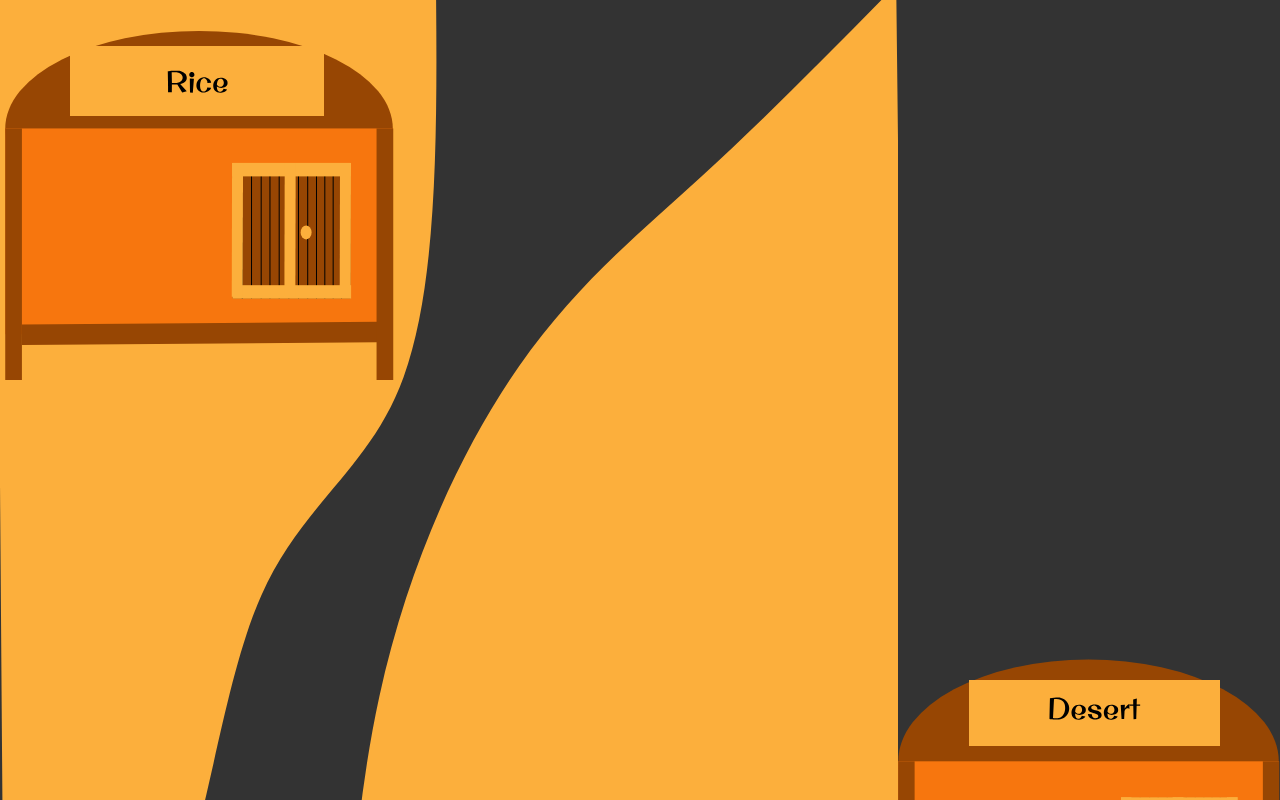
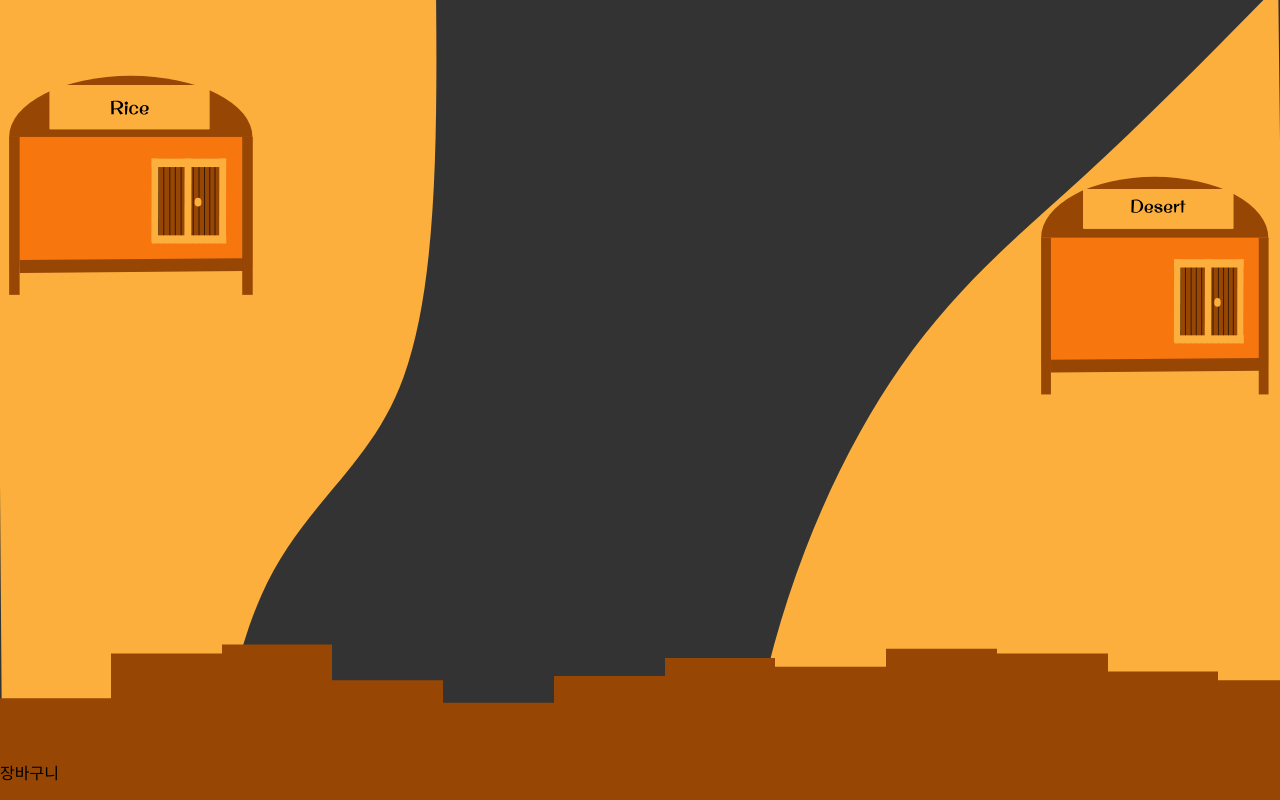
Before and after one commit to Da-yun/WEBTERM, a React (Create React App) app: page / in a window 1280 px wide. Built offline with nearby package versions, Linux system fonts and the light colour scheme.

Commit message:
[MarketScreen 수정중]

```diff
--- a/package.json
+++ b/package.json
@@ -8,7 +8,7 @@
     "@testing-library/user-event": "^12.8.3",
     "react": "^17.0.2",
     "react-dom": "^17.0.2",
-    "react-scripts": "4.0.3",
+    "react-scripts": "^4.0.3",
     "web-vitals": "^1.1.2"
   },
   "scripts": {
--- /dev/null
+++ b/src/Components/MarketWall/MarketWall.js
@@ -0,0 +1,18 @@
+function MarketWall() {
+  return (
+    <svg
+      width="100%"
+      height="207"
+      viewBox="0 0 100% 207"
+      fill="#974603"
+      xmlns="http://www.w3.org/2000/svg"
+    >
+      <path
+        d="M0 58.3284H111V13.5953H222V4.38559H332V40.3475H443V62.714H554V35.9619H665V17.9809H775V26.7521H886V8.77119H997V13.5953H1108V31.5763H1218V40.3475H1329V0H1440V31.5763V207H1329H1218H1108H997H886H775H665H554H443H332H222H111H0V58.3284Z"
+        fill="#974603"
+      />
+    </svg>
+  );
+}
+
+export default MarketWall;
--- a/src/Pages/MarketScreen/MarketScreen.js
+++ b/src/Pages/MarketScreen/MarketScreen.js
@@ -1,6 +1,7 @@
 import '../MarketScreen/style.css';
 import MarketRice from '../../Components/MarketRice/MarketRice';
 import MarketDesert from '../../Components/MarketDesert/MarketDesert';
+import MarketWall from '../../Components/MarketWall/MarketWall';
 function MarketScreen() {
   return (
     <div className="container">
@@ -32,8 +33,14 @@ function MarketScreen() {
             fill="#FCAF3C"
           />
         </svg>
-        <MarketDesert class="home2" />
+        <div className="home2">
+          <MarketDesert />
+        </div>
       </div>
+      <div className="footer">
+        <MarketWall />
+      </div>
+      <p class="cart">장바구니</p>
     </div>
   );
 }
--- a/src/Pages/MarketScreen/style.css
+++ b/src/Pages/MarketScreen/style.css
@@ -15,15 +15,32 @@
 
 .home1 {
   position: absolute;
-  top: 0;
-  left: 0;
-  margin-top: 30px;
-  margin-left: 5px;
+  top: 1%;
+  left: 2%;
+  display: flex;
+  width: 55%;
+}
+.cart{
+  z-index: 1;
+  align-items: flex-end;
+  justify-self: center;
+  display: flex;
+}
+.home2 {
+  position: absolute;
+  top: 10%;
+  right: 2%;
+  display: flex;
+  width: 40%;
 }
 
-.home2 {
+.footer{
+  display: flex;
   position: absolute;
   bottom: 0;
-  right: 0;
-  z-index: 1;
+  height: 20%;
+  width: 100%;
 }
+.flex{
+  display: flex;
+}
```
Also changed, not shown: 1 other file (tests, documents, lock files or other folders).
